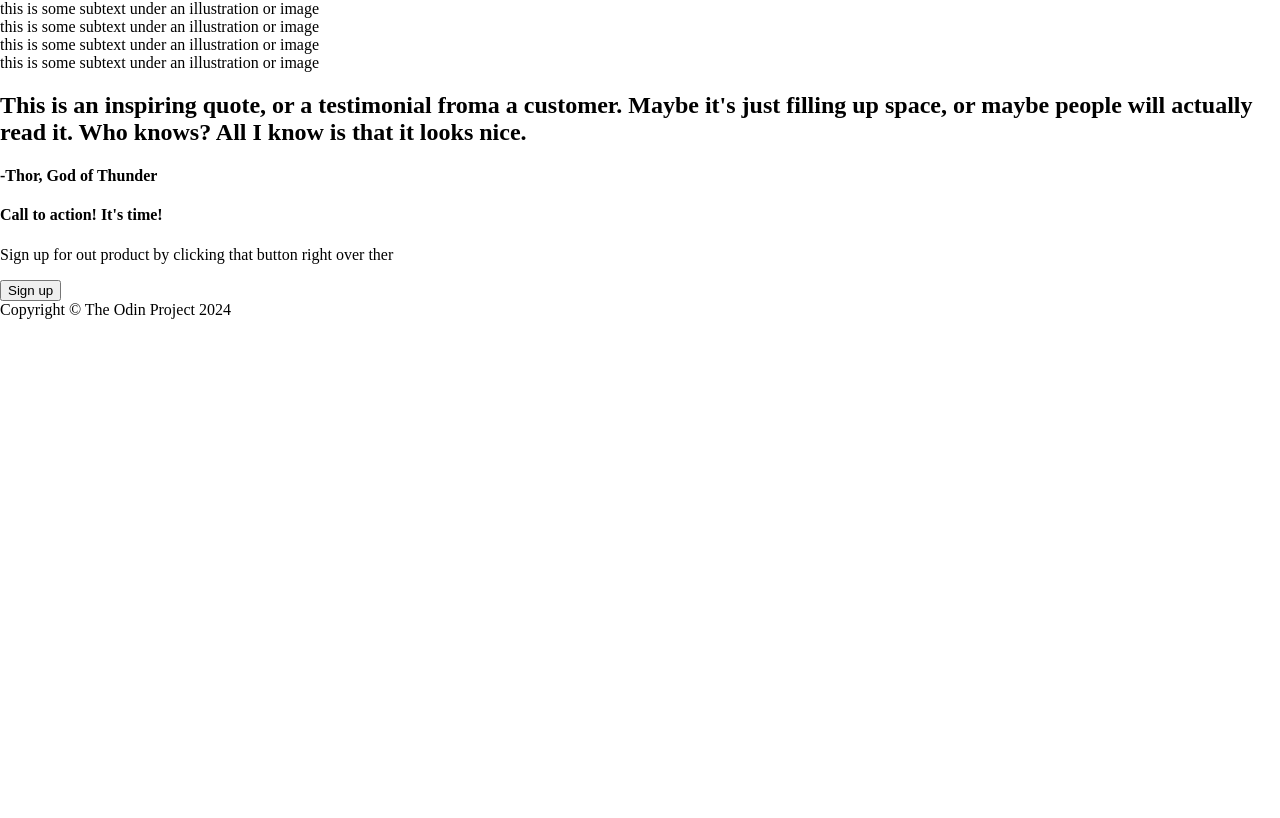
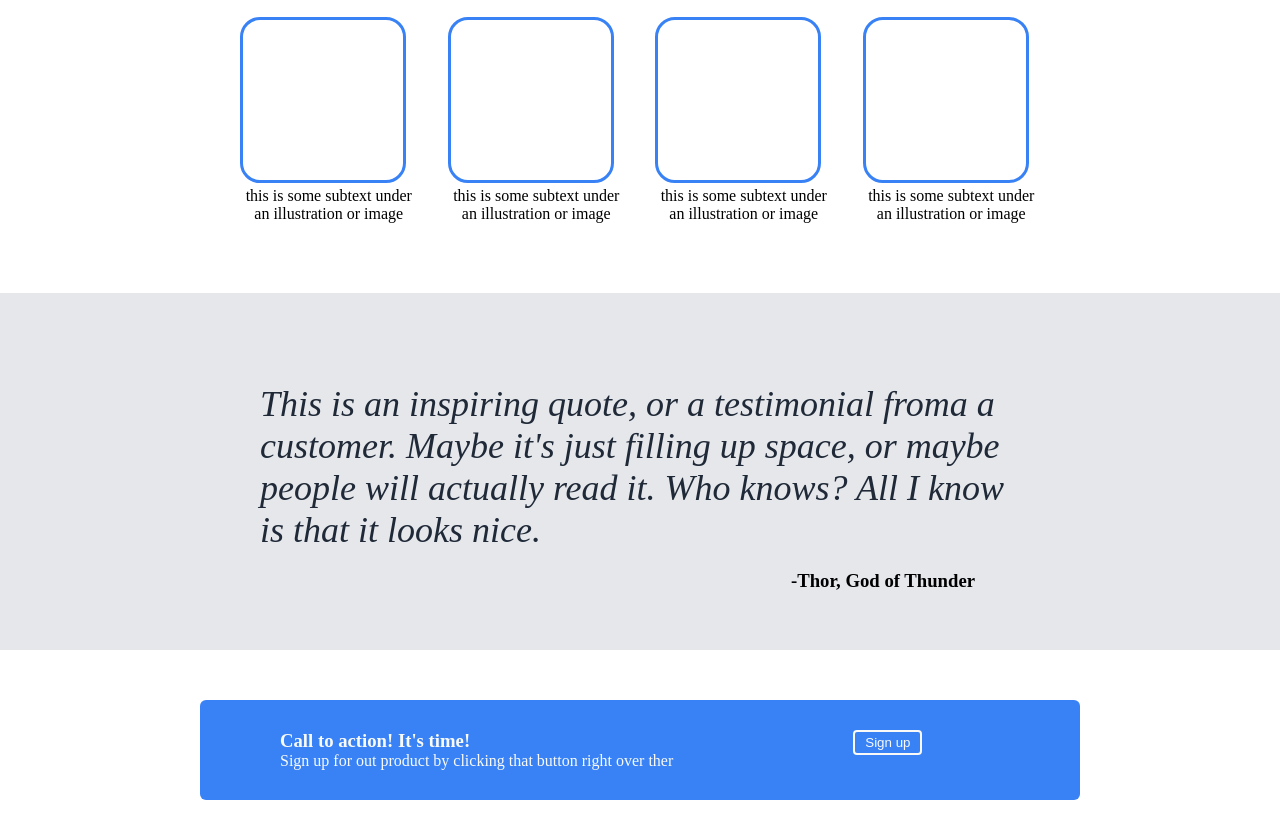
Before and after one commit to VNfifty50/odin-landing-page, a plain HTML site: page index.html in a window 1280 px wide. Shown: the part 466-1284 px from the top of the page. Before the commit the page ends 800 px from the top, so only its background shows below. Drawn offline with Linux system fonts and the light colour scheme.

Commit message:
Add first full version of stylesheet and html has been modified

```diff
--- a/index.html
+++ b/index.html
@@ -35,37 +35,39 @@
                 </div>
             </div>
             <div class="second">
-                <h2>Some random information.</h2>
+                <h1>Some random information.</h1>
                 <div class="boxes">
-                    <div id="firstBox">
-                        <div id="firstImg"></div>
+                    <div class="firstBox">
+                        <div id="firstImg"> </div>
                         <div id="subtext">this is some subtext under an illustration or image</div>
                     </div>
-                    <div id="secondBox">
+                    <div class="secondBox">
                         <div id="secondImg"></div>
                         <div id="subtext">this is some subtext under an illustration or image</div>
                     </div>
-                    <div id="thirdBox">
+                    <div class="thirdBox">
                         <div id="thirdImg"></div>
                         <div id="subtext">this is some subtext under an illustration or image</div>
                     </div>
-                    <div id="fourthBox">
+                    <div class="fourthBox">
                         <div id="fourthImg"></div>
                         <div id="subtext">this is some subtext under an illustration or image</div>
                     </div>
                 </div>
             </div>
             <div class="third">
-                <h2>This is an inspiring quote, or a testimonial froma a customer.
+                <div class="para">This is an inspiring quote, or a testimonial froma a customer.
                     Maybe it's just filling up space, or maybe people will actually read it.
                     Who knows? All I know is that it looks nice.
-                </h2>
-                <h4>-Thor, God of Thunder</h4>
+                </div>
+                <h3>-Thor, God of Thunder</h3>
             </div>
             <div class="fourth">
                 <div class="innerBox">
-                    <h4>Call to action! It's time!</h4>
-                    <p>Sign up for out product by clicking that button right over ther</p>
+                    <div class="blueContainer">
+                        <div class="blue-container-header">Call to action! It's time!</div>
+                        <div>Sign up for out product by clicking that button right over ther</div>
+                    </div>
                     <button>Sign up</button>
                 </div>
             </div>
--- a/style.css
+++ b/style.css
@@ -61,8 +61,9 @@ ul {
 #signup {
     margin: 4px 200px;
     background-color: #3882f6;
+    border-radius: 4px;
     border: 0;
-    padding: 2px 12px;
+    padding: 4px 18px 4px 18px;
     color: white;
 }
 
@@ -74,3 +75,87 @@ ul {
     margin-top: 48px;
     width: 220px;
 }
+
+h1 {
+    text-align: center;
+}
+
+.boxes {
+    display: flex;
+    justify-content: space-evenly;
+    gap: 30px;
+}
+
+#firstImg,
+#secondImg,
+#thirdImg,
+#fourthImg {
+    border-radius: 20px;
+    width: 160px;
+    height: 160px;
+    border-color: #3882f6;
+    border-style:solid;
+}
+
+.second {
+    padding: 0 240px;
+}
+
+#subtext {
+    text-align: center;
+    padding-top: 4px;
+    padding-bottom: 70px;
+}
+
+.third {
+    background-color: #e5e7eb;
+    padding: 90px 260px 40px;
+}
+
+.para {
+    font-size: 36px;
+    color: #1f2937;
+    font-style: italic;
+}
+
+h3 {
+    text-align: end;
+    padding-right: 45px;
+}
+
+.innerBox {
+    display: flex;
+    align-items: baseline;
+    background-color: #3882f6;
+    margin: 50px 200px;
+    padding: 30px 80px;
+    border-radius: 6px;
+    gap: 180px;
+}
+
+.blueContainer .blue-container-header {
+    font-size: 18.72px;
+    font-weight: bold;
+    color: #f9faf8;
+}
+
+.blueContainer {
+    color: #f9faf8;
+}
+
+.innerBox button {
+    border-color: #f9faf8;
+    background-color: #3882f6;
+    color: #f9faf8;
+    border-width: 2px;
+    border-radius: 4px;
+    border-style:solid;
+    padding: 3px 10px;
+}
+
+.footer {
+    background-color: #1f2937;
+    color: #f9faf8;
+    text-align: center;
+    padding: 20px;
+}
```
